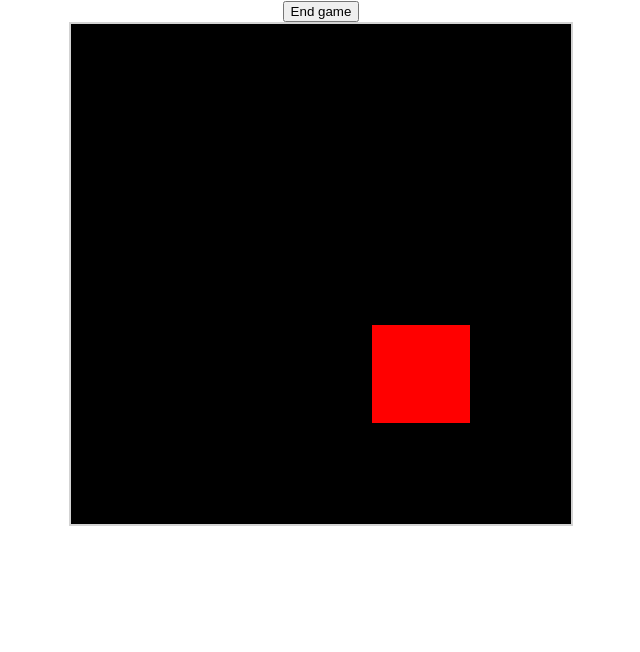
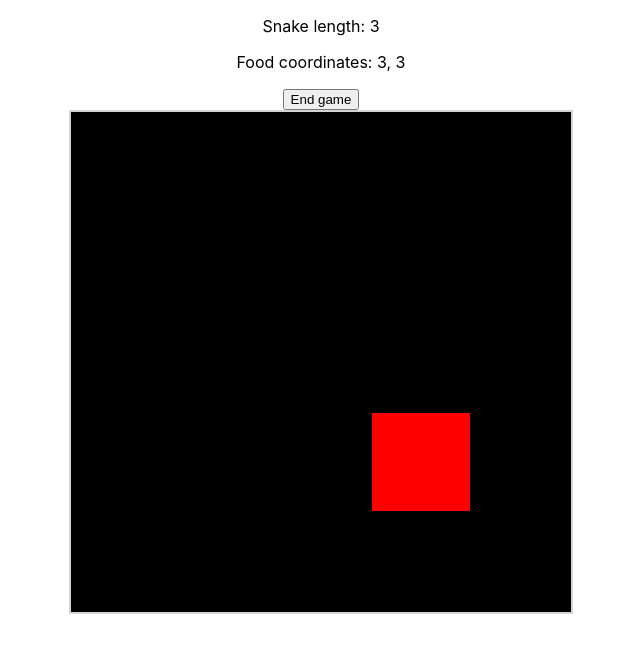
Before and after one commit to b-lukaszuk/snake_game, a React (Create React App) app in the folder my-app/: page / in a window 1280 px wide. Shown: the top 652 px of the page, without its empty margins (319-959 px from the left). Built offline with nearby package versions, Linux system fonts and the light colour scheme.

Commit message:
dodanie wyswietlen diagnostycznych do weza i food-a

```diff
--- a/my-app/src/App.tsx
+++ b/my-app/src/App.tsx
@@ -75,6 +75,8 @@ const App: React.FC = (): ReactElement<HTMLElement> => {
 
     return (
         <div className="App">
+            <p>Snake length: {snake.length}</p>
+            <p>Food coordinates: {food.x}, {food.y}</p>
             <button onClick={() => setGameOver(true)}>End game</button>
             <Canvas snake={snake} food={food} />
         </div>
```
